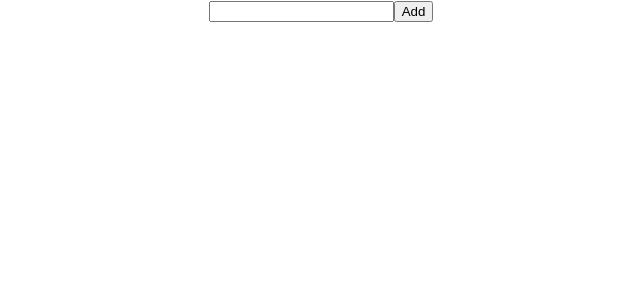
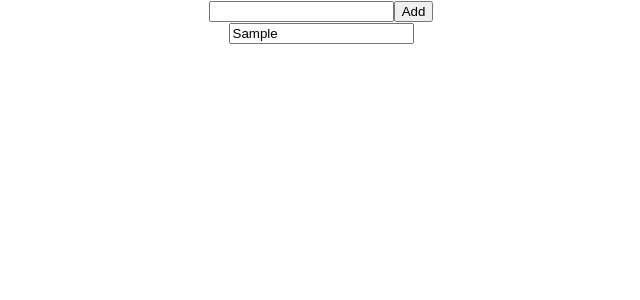
Before and after one commit to Kwak1999/create-recoil-todo-app, a React (Create React App) app: page / in a window 1280 px wide. Both pictures are taken after typing "Sample" into the empty fields and a click on the button "Add". Shown: the top 300 px of the page, without its empty margins (319-959 px from the left). Built offline with nearby package versions, Linux system fonts and the light colour scheme.

Commit message:
todo-update

```diff
--- a/src/App.js
+++ b/src/App.js
@@ -1,11 +1,19 @@
 import logo from './logo.svg';
 import './App.css';
 import TodoItemCreator from "./components/TodoItemCreator";
+import {useRecoilValue} from "recoil";
+import {todoListState} from "./todoAtom";
+import TodoItem from "./components/TodoItem";
 
 function App() {
+    const todoList = useRecoilValue(todoListState)
+
   return (
     <div className="App">
       <TodoItemCreator />
+        {todoList.map((todoItem) => (
+            <TodoItem key={todoItem.id} item={todoItem} />
+        ))}
     </div>
   );
 }
--- /dev/null
+++ b/src/components/TodoItem.js
@@ -0,0 +1,28 @@
+import React from 'react';
+import {useRecoilState} from "recoil";
+import {todoListState} from "../todoAtom";
+
+const TodoItem = ({item}) => {
+    const [todoList, setTodoList] = useRecoilState(todoListState);
+    const index = todoList.findIndex((listItem) => listItem === item);
+
+    const editItemText = ({target : {value}}) => {
+        const newList = replaceItemAtIndex(todoList, index, {
+            ...item,
+            text: value
+        })
+        setTodoList(newList);
+    }
+
+    return (
+        <div>
+            <input type="text" value={item.text} onChange={editItemText}/>
+        </div>
+    );
+};
+
+export default TodoItem;
+
+function replaceItemAtIndex(arr, index, newValue) {
+    return [...arr.slice(0, index), newValue, ...arr.slice(index + 1)];
+}
```
